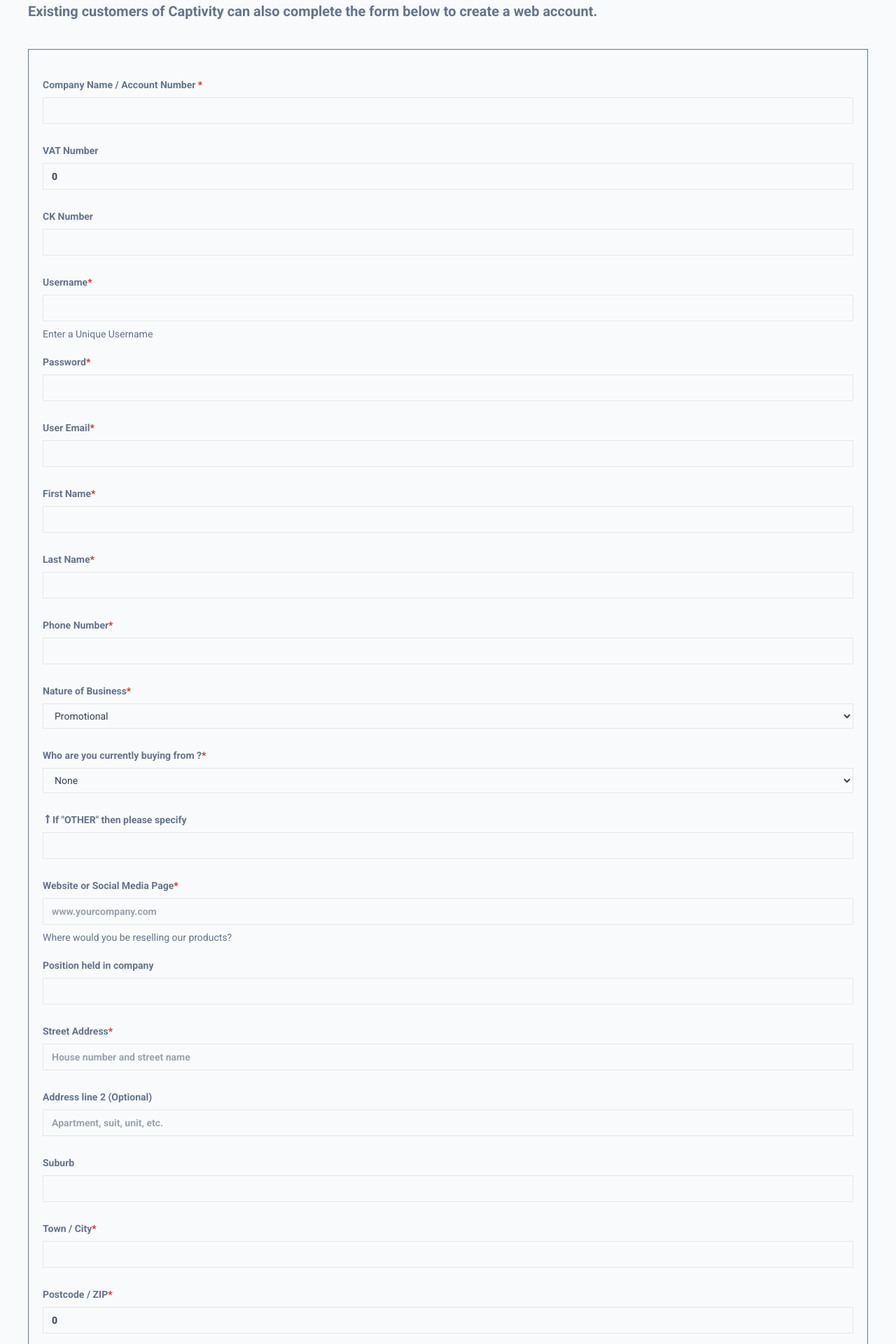
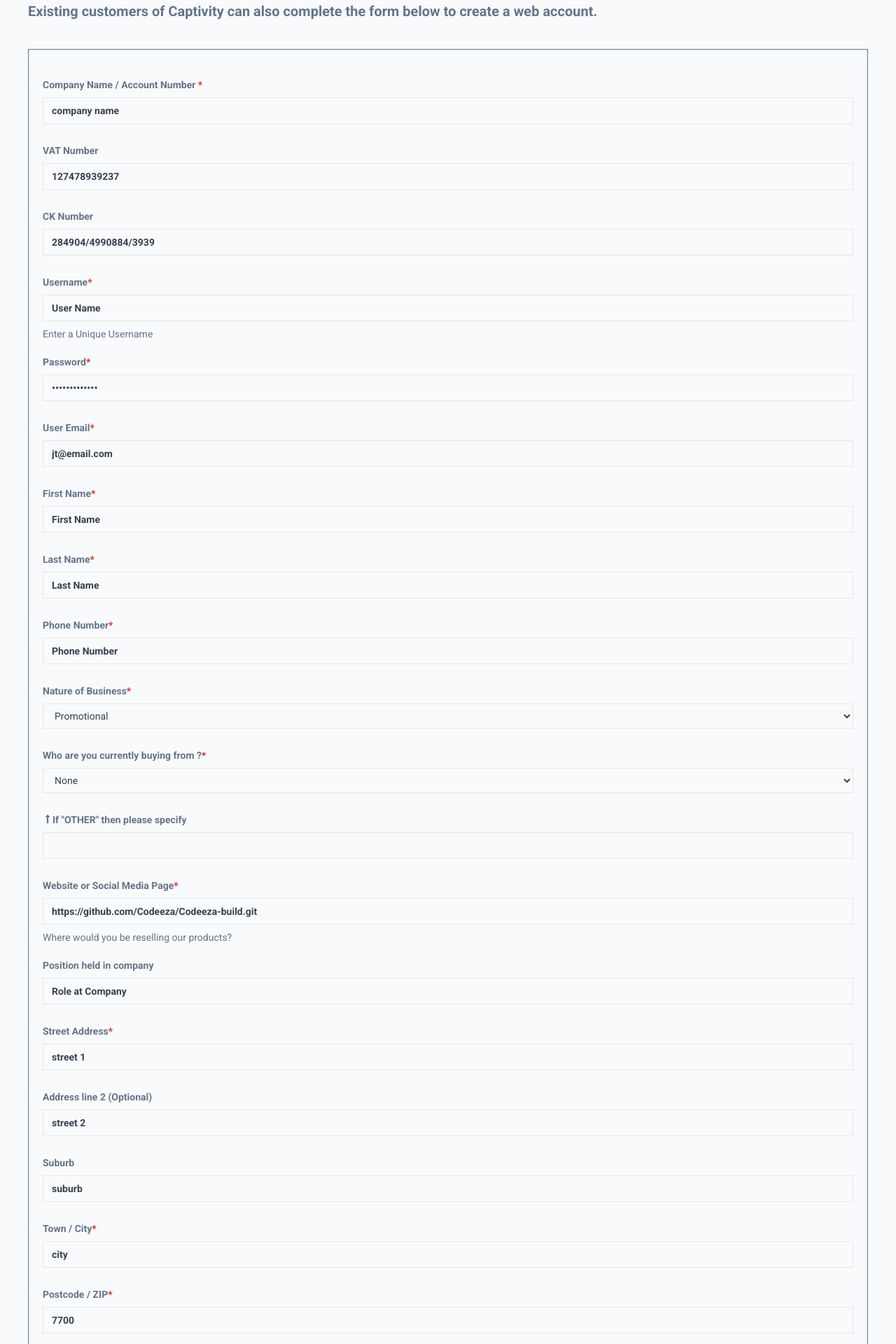
Before and after one commit to Codeeza/Codeeza-build, a Next.js app: page /Register in a window 1280 px wide. Shown: the part 600-2520 px from the top of the page at 70% size. Built offline with nearby package versions, Linux system fonts and the light colour scheme.

Commit message:
form state success

```diff
--- a/app/Register/page.jsx
+++ b/app/Register/page.jsx
@@ -1,7 +1,5 @@
 "use client";
-
-
-import { useState } from "react";
+import { useEffect, useState } from "react";
 import { FaLongArrowAltUp } from "react-icons/fa";
 
 import React from "react";
@@ -12,38 +10,43 @@ import { countries } from "@/lib/CountrySelect";
 
 
 const Register = () => {
+    const [fields, setFields] = useState({
+      company_name_OR_acount_num: "company name",
+      vat_num: 127478939237,
+      ck_num: "284904/4990884/3939",
+      user_name: "User Name",
+      user_pass: "User Password",
+      user_email: "jt@email.com",
+      first_name: "First Name",
+      last_name: "Last Name",
+      phone_num: "Phone Number",
+      nature_of_business: "Nature of Bussiness",
+      buying_from: "KEVRO",
+      specify_other_option: "",
+      e_links: "https://github.com/Codeeza/Codeeza-build.git",
+      pos_held_in_comp: "Role at Company",
+      location: {
+        street: "street 1",
+        street_line_two: "street 2",
+        suburb: "suburb",
+        city: "city",
+        zipcode: 7700,
+        country: "Country",
+        sale_rep_assisted: "Bonita  - Cape Town",
+        terms_agreement : true
+      }
+    })
 
-const [company_name_OR_acount_num, setCompany_name_OR_acount_num ] = useState("")
-const [vat_num, setVat_num ] = useState(0)
-const [ck_num, setCk_num ] = useState("")
-const [user_name, setUser_name ] = useState("")
-const [user_pass, setUser_pass ] = useState("")
-const [user_email, setUser_email] = useState("")
-const [first_name, setFirst_name ] = useState("")
-const [last_name, setLast_name ] = useState("")
-const [phone_num, setPhone_num ] = useState("")
-const [nature_of_business, setNature_of_business ] = useState("")
-const [buying_from, setBuying_from ] = useState("")
-const [specify_other_option, setSpecify_other_option ] = useState("")
-const [e_links, setE_links ] = useState("")
-const [pos_held_in_comp, setPos_held_in_comp ] = useState("")
-const [location, setLocation ] = useState({
-  street: "",
-  street_line_two: "",
-  suburb: "",
-  city: "",
-  zipcode: 0,
-  country: 0
-})
-const [sale_rep_assisted, setSale_rep_assisted ] = useState("")
-const [terms_agreement, setTerms_agreement ] = useState(true)
+    const handleSubmit = (e) => {
+      e.preventDefault()
+      console.log(fields)
+    }
 
+  const [mounted, setMounted] = useState(false)
 
-  const handleFormSubmit = (e) => {
-      e.preventDefault()
-      console.log(company_name_OR_acount_num, vat_num, ck_num, user_name, user_email, first_name, last_name, phone_num, nature_of_business, buying_from, specify_other_option, e_links, pos_held_in_comp,
-        location.street, location.street_line_two, location.suburb, location.country, sale_rep_assisted, terms_agreement)
-  }
+  useEffect(() => {
+    setMounted(true)
+  },[])
 
   return (
     <div>
@@ -79,10 +82,12 @@ const [terms_agreement, setTerms_agreement ] = useState(true)
         </h3>
 
         <div className="text-sm border m-10 border-slate-500">
-          <form
-            onSubmit={handleFormSubmit}
-            autoComplete="off"
-            className="p-5 text-slate-500 font-bold space-y-5"
+
+          {mounted && (
+            <form
+              onSubmit={handleSubmit}
+              autoComplete="off"
+              className="p-5 text-slate-500 font-bold space-y-5"
           >
             {/* Company Name Input */}
             <div className="mt-5">
@@ -94,9 +99,8 @@ const [terms_agreement, setTerms_agreement ] = useState(true)
                 className="bg-gray-50 w-full px-3 py-2 my-2 text-sm text-gray-700 border focus:outline-red-500"
                 id="companyNameOrAccountNumber"
                 type="text"
-                value={company_name_OR_acount_num}
-                onChange={(e) => setCompany_name_OR_acount_num(e.target.value)}
-
+                value={fields.company_name_OR_acount_num}
+                onChange={(e) => setFields({...fields, company_name_OR_acount_num:e.target.value})}
               />
             </div>
 
@@ -107,8 +111,8 @@ const [terms_agreement, setTerms_agreement ] = useState(true)
                 className="bg-gray-50 w-full px-3 py-2 my-2 text-sm text-gray-700 border focus:outline-red-500"
                 id="vatNumber"
                 type="number"
-                value={vat_num}
-                onChange={(e) => setVat_num(e.target.value)}
+                value={fields.vat_num}
+                onChange={(e) => setFields({...fields, vat_num:e.target.value})}
               />
             </div>
 
@@ -119,8 +123,8 @@ const [terms_agreement, setTerms_agreement ] = useState(true)
                 className="bg-gray-50 w-full px-3 py-2 my-2 text-sm text-gray-700 border focus:outline-red-500"
                 id="vatNumber"
                 type="text"
-                value={ck_num}
-                onChange={(e) => setCk_num(e.target.value)}
+                value={fields.ck_num}
+                onChange={(e) => setFields({...fields, ck_num:e.target.value})}
               />
             </div>
 
@@ -134,8 +138,8 @@ const [terms_agreement, setTerms_agreement ] = useState(true)
                 className="bg-gray-50 w-full px-3 py-2 my-2 text-sm text-gray-700 border focus:outline-red-500"
                 id="username"
                 type="text"
-                value={user_name}
-                onChange={(e) => setUser_name(e.target.value)}
+                value={fields.user_name}
+                onChange={(e) => setFields({...fields, user_name:e.target.value})}
               />
               <label className="font-normal">Enter a Unique Username</label>
             </div>
@@ -150,8 +154,8 @@ const [terms_agreement, setTerms_agreement ] = useState(true)
                 className="bg-gray-50 w-full px-3 py-2 my-2 text-sm text-gray-700 border focus:outline-red-500"
                 id="password"
                 type="password"
-                value={user_pass}
-                onChange={(e) => setUser_pass(e.target.value)}
+                value={fields.user_pass}
+                onChange={(e) => setFields({...fields, user_pass:e.target.value})}
               />
             </div>
 
@@ -165,8 +169,8 @@ const [terms_agreement, setTerms_agreement ] = useState(true)
                 className="bg-gray-50 w-full px-3 py-2 my-2 text-sm text-gray-700 border focus:outline-red-500"
                 id="userEmail"
                 type="email"
-                value={user_email}
-                onChange={(e) => setUser_email(e.target.value)}
+                value={fields.user_email}
+                onChange={(e) => setFields({...fields, user_email:e.target.value})}
               />
             </div>
 
@@ -180,8 +184,8 @@ const [terms_agreement, setTerms_agreement ] = useState(true)
                 className="bg-gray-50 w-full px-3 py-2 my-2 text-sm text-gray-700 border focus:outline-red-500"
                 id="firstName"
                 type="text"
-                value={first_name}
-                onChange={(e) => setFirst_name(e.target.value)}
+                value={fields.first_name}
+                onChange={(e) => setFields({...fields, first_name:e.target.value})}
               />
             </div>
 
@@ -195,8 +199,8 @@ const [terms_agreement, setTerms_agreement ] = useState(true)
                 className="bg-gray-50 w-full px-3 py-2 my-2 text-sm text-gray-700 border focus:outline-red-500"
                 id="lastName"
                 type="text"
-                value={last_name}
-                onChange={(e) => setLast_name(e.target.value)}
+                value={fields.last_name}
+                onChange={(e) => setFields({...fields, last_name:e.target.value})}
               />
             </div>
 
@@ -210,8 +214,8 @@ const [terms_agreement, setTerms_agreement ] = useState(true)
                 className="bg-gray-50 w-full px-3 py-2 my-2 text-sm text-gray-700 border focus:outline-red-500"
                 id="phoneNumber"
                 type="tel"
-                value={phone_num}
-                onChange={(e) => setPhone_num(e.target.value)}
+                value={fields.phone_num}
+                onChange={(e) => setFields({...fields, phone_num:e.target.value})}
               />
             </div>
 
@@ -224,8 +228,8 @@ const [terms_agreement, setTerms_agreement ] = useState(true)
               <select
                 id="natureOfBusiness"
                 className="bg-gray-50 w-full px-3 py-2 my-2 text-sm text-gray-700 border font-normal"
-                value={nature_of_business}
-                onChange={(e) => setNature_of_business(e.target.value)}
+                value={fields.nature_of_business}
+                onChange={(e) => setFields({...fields, nature_of_business:e.target.value})}
               >
                 <option value="promotional">Promotional</option>
                 <option value="brandingAndPrint">Branding & Print</option>
@@ -250,8 +254,8 @@ const [terms_agreement, setTerms_agreement ] = useState(true)
               <select
                 id="whoYouBuyingFrom"
                 className="bg-gray-50 w-full px-3 py-2 my-2 text-sm text-gray-700 border font-normal"
-                value={buying_from}
-                onChange={(e) => setBuying_from(e.target.value)}
+                value={fields.buying_from}
+                onChange={(e) => setFields({...fields, buying_from: e.target.value})}
 
               >
                 <option value="none">None</option>
@@ -274,8 +278,8 @@ const [terms_agreement, setTerms_agreement ] = useState(true)
                 className="bg-gray-50 w-full px-3 py-2 my-2 text-sm text-gray-700 border focus:outline-red-500"
                 id="ifOther"
                 type="text"
-                value={specify_other_option}
-                onChange={(e) => setSpecify_other_option(e.target.value)}
+                value={fields.specify_other_option}
+                onChange={(e) => setFields({...fields, last_name:e.target.value})}
               />
             </div>
 
@@ -290,8 +294,8 @@ const [terms_agreement, setTerms_agreement ] = useState(true)
                 id="webOrSocial"
                 type="url"
                 placeholder="www.yourcompany.com"
-                value={e_links}
-                onChange={(e) => setE_links(e.target.value)}
+                value={fields.e_links}
+                onChange={(e) => setFields({...fields, e_links:e.target.value})}
               />
               <label className="font-normal">
                 Where would you be reselling our products?
@@ -305,8 +309,8 @@ const [terms_agreement, setTerms_agreement ] = useState(true)
                 className="bg-gray-50 w-full px-3 py-2 my-2 text-sm text-gray-700 border focus:outline-red-500"
                 id="posInComp"
                 type="text"
-                value={pos_held_in_comp}
-                onChange={(e) => setPos_held_in_comp(e.target.value)}
+                value={fields.pos_held_in_comp}
+                onChange={(e) => setFields({...fields, pos_held_in_comp:e.target.value})}
               />
             </div>
 
@@ -323,8 +327,8 @@ const [terms_agreement, setTerms_agreement ] = useState(true)
                 id="address1"
                 type="text"
                 placeholder="House number and street name"
-                value={location.street}
-                onChange={(e) => setLocation({...location, street: e.target.value})}
+                value={fields.location.street}
+                onChange={(e) => setFields({...fields.location, street: e.target.value})}
               />
             </div>
 
@@ -336,8 +340,8 @@ const [terms_agreement, setTerms_agreement ] = useState(true)
                 id="address2"
                 type="text"
                 placeholder="Apartment, suit, unit, etc."
-                value={location.street_line_two}
-                onChange={(e) => setLocation({...location, street_line_two: e.target.value})}
+                value={fields.location.street_line_two}
+                onChange={(e) => setFields({...fields.location, street_line_two: e.target.value})}
               />
             </div>
 
@@ -348,8 +352,8 @@ const [terms_agreement, setTerms_agreement ] = useState(true)
                 className="bg-gray-50 w-full px-3 py-2 my-2 text-sm text-gray-700 border focus:outline-red-500"
                 id="suburb"
                 type="text"
-                value={location.suburb}
-                onChange={(e) => setLocation({...location, suburb: e.target.value})}
+                value={fields.location.suburb}
+                onChange={(e) => setFields({...fields.location, suburb: e.target.value})}
               />
             </div>
 
@@ -363,8 +367,8 @@ const [terms_agreement, setTerms_agreement ] = useState(true)
                 className="bg-gray-50 w-full px-3 py-2 my-2 text-sm text-gray-700 border focus:outline-red-500"
                 id="townOrCity"
                 type="text"
-                value={location.city}
-                onChange={(e) => setLocation({...location, city: e.target.value})}
+                value={fields.location.city}
+                onChange={(e) => setFields({...fields.location, city: e.target.value})}
               />
             </div>
 
@@ -378,8 +382,8 @@ const [terms_agreement, setTerms_agreement ] = useState(true)
                 className="bg-gray-50 w-full px-3 py-2 my-2 text-sm text-gray-700 border focus:outline-red-500"
                 id="postalCode"
                 type="text"
-                value={location.zipcode}
-                onChange={(e) => setLocation({...location, zipcode: e.target.value})}
+                value={fields.location.zipcode}
+                onChange={(e) => setFields({...fields.location, zipcode: e.target.value})}
               />
             </div>
 
@@ -392,8 +396,8 @@ const [terms_agreement, setTerms_agreement ] = useState(true)
               <select
                 id="salesRep"
                 className="bg-gray-50 w-full px-3 py-2 my-2 text-sm text-gray-700 border font-normal"
-                value={location.country}
-                onChange={(e) => setLocation({...location, country: e.target.value})}
+                value={fields.location.country}
+                onChange={(e) => setFields({...fields.location, country: e.target.value})}
               >
                   {countries.map((country) => (
                   <option key={country} value={country}>
@@ -412,8 +416,8 @@ const [terms_agreement, setTerms_agreement ] = useState(true)
               <select
                 id="salesRep"
                 className="bg-gray-50 w-full px-3 py-2 my-2 text-sm text-gray-700 border font-normal"
-                value={sale_rep_assisted}
-                onChange={(e) => setSale_rep_assisted(e.target.value)}
+                value={fields.sale_rep_assisted}
+                onChange={(e) => setFields({...fields, sale_rep_assisted: e.target.value})}
 
               >
                 <option value="noOneYet">No one yet</option>
@@ -428,8 +432,8 @@ const [terms_agreement, setTerms_agreement ] = useState(true)
             <div className="flex">
               <div className="mt-0.5 mr-0.5">
                 <input type="checkbox" id="agreeToTandCs"
-                  value={terms_agreement}
-                  onChange={(e) => setTerms_agreement(e.target.value)}
+                  value={fields.terms_agreement}
+                  onChange={(e) => setFields({...fields, terms_agreement: e.target.value})}
                   />
               </div>
               <label>
@@ -451,6 +455,8 @@ const [terms_agreement, setTerms_agreement ] = useState(true)
               </button>
             </div>
           </form>
+          )}
+
         </div>
 
         <div className="flex justify-center my-7">
```
Also changed, not shown: app/api/register/route.js (+9 -5 lines), models/User/RegisterForm.js (+16 -16 lines).
